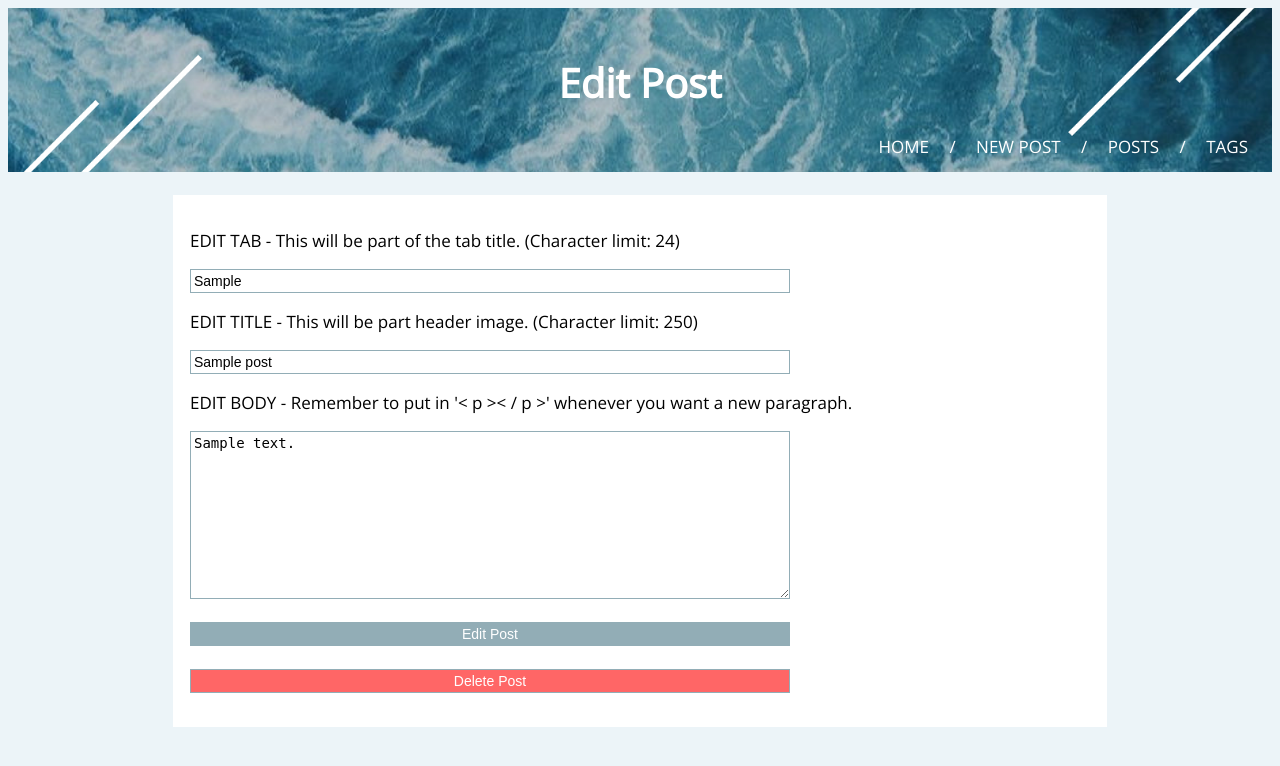
After one commit to kellysjung/old-website, a PHP site: page /edit-post.php?postId=1 in a window 1280 px wide. The commit adds this page. Shown: the top 766 px of the page. Run offline with PHP 8.4, Linux system fonts and the light colour scheme; tables that the repository leaves empty or names only in its code hold one stand-in row (values such as "Sample post").

Commit message:
pre-admin

```diff
--- a/contact.php
+++ b/contact.php
@@ -10,13 +10,13 @@ navbar('Contact | Kelly Jung', 'Get in Touch', 'headerMain');
 			<i class="fa fa-envelope"></i> kelly.jung@lessannoyingcrm.com
 		</div>
 
-		<div class="contactForm">
+		<div class="defaultForm">
 			<form action="mailto:kellyjung96@gmail.com" method="POST" enctype="text/plain">
 				<input type="text" placeholder="Name" required name="Name"><br><br>
 				<input type="text" placeholder="Email Address" required name="Email"><br><br>
 				<input type="text" placeholder="Subject" required name="Subject"><br><br>
-				<textarea class="contactMsg" type="text" placeholder="Message" required name="Message"></textarea><br><br>
-				<input class='commentBtn' type="submit" value="Send Email">
+				<textarea class="defaultFormBody" type="text" placeholder="Message" required name="Message"></textarea><br><br>
+				<input class='defaultFormBtn' type="submit" value="Send Email">
 			</form>
 		</div>
 	</div>
--- /dev/null
+++ b/edit-post.php
@@ -0,0 +1,25 @@
+<?php
+include('config/init.php');
+adminNavbar('Edit Post | Kelly Jung', "Edit Post", 'headerMain');
+
+$postId = $_REQUEST['postId'];
+
+$post = editPost($postId);
+
+?>
+
+<div class='main'>
+	<div class='blogPosts'>
+		<form class='editForm' action='update-post.php' method='POST'>
+			<input type='hidden' name='postId' value='<?php echo $postId;?>'>
+			<p>EDIT TAB - This will be part of the tab title. (Character limit: 24)</p>
+			<input name='tab' type='text' maxlength='24' value='<?php echo $post['tab']; ?>' required><br>
+			<p>EDIT TITLE - This will be part header image. (Character limit: 250)</p>
+			<input name='title' type='text' maxlength='250' value='<?php echo $post['title']; ?>' required><br>
+			<p>EDIT BODY - Remember to put in '< p >< / p >' whenever you want a new paragraph.</p>
+			<textarea name='body' class='editFormBody' rows="10" cols="70" required><?php echo $post['body']; ?></textarea><br><br>
+			<input class='defaultFormBtn' type='submit' name='update' value='Edit Post'><br><br>
+			<input class='deleteBtn' type='submit' name='delete' value='Delete Post'>
+		</form>
+	</div>
+</div>
--- a/include/head-foot.php
+++ b/include/head-foot.php
@@ -26,10 +26,31 @@ function navbar($title, $h1, $headerClass) {
 		";
 	}
 
+	function adminNavbar($title, $h1, $headerClass) {
+		echo "
+		<html>
+		<head>
+			<title>$title</title>
+			<link rel='stylesheet' href='style.css?Time=".microtime()."'/>
+			<link rel='stylesheet' href='https://cdnjs.cloudflare.com/ajax/libs/font-awesome/4.7.0/css/font-awesome.min.css'>
+			<link href='https://fonts.googleapis.com/css?family=Open+Sans:300|Roboto:100' rel='stylesheet'>
+		</head>
+		<body>
+			<div class='$headerClass'><h1>$h1</h1>
+				<div class='nav'>
+					<a href='index.php'>HOME</a> /
+					<a href='create-post.php'>NEW POST</a> /
+					<a href='admin.php'>POSTS</a> /
+					<a href='view-tag.php'>TAGS</a>
+				</div>
+			</div><br>
+			";
+		}
+
 		function footer() {
 			echo "
 			<br><div class='hoverBox'>
-		<a href='' class='fa fa-arrow-up'></a>
+			<a href='#' class='fa fa-arrow-up'></a>
 			<span class='hoverText'>Back To Top</span>
 		</div>
 		<br>
--- a/include/posts.php
+++ b/include/posts.php
@@ -42,15 +42,50 @@ function listTags() {
 // LISTS ALL POSTS PERTAINING TO TAG; USED IN view-tag.php
 function listTagPosts($tagId) {
 	$taggedPosts = dbQuery("SELECT * FROM blog_posts INNER JOIN blogPost_tag_link ON blogPost_tag_link.postId = blog_posts.postId INNER JOIN tags ON tags.tagId = blogPost_tag_link.tagId WHERE tags.tagId = :tagId", array ("tagId"=>$tagId))->fetchAll();
+	if(!$taggedPosts) {
+		echo("No tagged posts found.");
+		exit;
+	}
 	foreach ($taggedPosts as $post) {
 		echo '<a href="view-post.php?postId='.$post['postId'].'">'.$post['title'].'</a><br>';
 	}
 }
 
+// LISTS ALL COMMENTS FOR A POST; USED IN view-post.php
 function listComments($postId) {
 	$comments = dbQuery("SELECT * FROM comments INNER JOIN blog_posts ON blog_posts.postId = comments.postId WHERE comments.postId = :postId ORDER BY commentId DESC" , array ("postId"=>$postId))->fetchAll();
-	echo '<hr>';
+	echo '<hr><br>';
+	if(!$comments) {
+		echo "No comments yet.<hr><br>";
+	}
+
 	foreach ($comments as $comment) {
-		echo '<div class="commentUserBox">'.$comment['commentUser'].'</div>'.'<div class="commentBodyBox">'.$comment['commentBody'].'</div><br><hr>';
+		echo '<div class="commentUserBox">'.$comment['commentUser'].'<div class="datetime">'.$comment['commentDate'].' @ '.$comment['commentTime'].'</div></div><div class="commentBodyBox">'.$comment['commentBody'].'</div><br><hr>';
 	}
 }
+
+function listAdminPosts() {
+	$posts = dbQuery("SELECT * FROM blog_posts ORDER BY postId DESC")->fetchAll();
+	foreach ($posts as $post) {
+		echo '<a href = edit-post.php?postId='.$post['postId'].' type="button"> Edit / Delete Post</a>' . ':';
+		echo '   ';
+		echo '<a href="view-post.php?postId='.$post['postId'].'">'.$post['title'].'</a><br><br>';
+	};
+}
+
+function editPost($postId) {
+	$editPost = dbQuery("SELECT * FROM blog_posts WHERE postId = :postId", array ("postId"=>$postId))->fetch();
+	return $editPost;
+}
+
+
+// DATE AND TIME FUNCTIONS
+	function returnDateTime() {
+		return date("n\-j\-y \@ h:i A");
+	}
+	function returnDate() {
+		return date("n\-j\-y");
+	}
+	function returnTime() {
+		return date("h:i A");
+	}
--- a/style.css
+++ b/style.css
@@ -1,5 +1,4 @@
 html{
-	/*background-color: white;*/
 	background-color: #ecf4f8;
 	font-family: 'Roboto', sans-serif;
 	font-family: 'Open Sans', sans-serif;
@@ -159,15 +158,8 @@ th{
 	text-align: left;
 	margin: auto;
 }
-.contactForm {
+.defaultForm {
 	margin: auto;
-}
-.contactForm input{
-	width: 300px;
-	/*text-align: right;*/
-	margin: auto;
-	font-size: 14px;
-	border:1px solid #92ADB6;
 }
 .contactMsg{
 	width: 300px;
@@ -176,41 +168,65 @@ th{
 	font-size: 14px;
 	border:1px solid #92ADB6;
 }
-.commentForm input{
+.editForm input{
+	width: 600px;
+	margin: auto;
+	font-size: 14px;
+	border:1px solid #92ADB6;
+	padding: 3px;
+}
+.editFormBody{
+	width: 600px;
+	margin: auto;
+	font-size: 14px;
+	border:1px solid #92ADB6;
+	padding: 3px;
+}
+.defaultForm input{
 	width: 300px;
 	margin: auto;
 	font-size: 14px;
 	border:1px solid #92ADB6;
 	padding: 3px;
 }
-.commentBody{
+.defaultFormBody{
 	width: 300px;
 	margin: auto;
 	font-size: 14px;
 	border:1px solid #92ADB6;
 	padding: 3px;
 }
-.commentBtn{
+.defaultFormBtn{
 	background-color: #92ADB6;
+	color: white;
+}
+.deleteBtn{
+	background-color: #ff6666;
 	color: white;
 }
 .commentUserBox {
 	display: inline-block;
 	text-align: center;
-	width: 150px;
-	margin: 10px;
-	border-right:1px solid #92ADB6;
+	width: 16%;
+	margin: 12px;
 	font-weight: bold;
+	float: left;
+	/*word-wrap: break-word;*/
+}
+.datetime{
+	font-size: 10px;
 }
 .commentBodyBox {
+	border-left:1px solid gray;
+	padding-left: 15px;
 	display: inline-block;
 	margin: 10px;
 	font-size: 14px;
+	width: 74%;
 }
 .blogPosts{
 	text-align: left;
 }
-
 .hoverBox{
 	position: relative;
 	display: inline-block;
--- a/view-tag.php
+++ b/view-tag.php
@@ -8,7 +8,7 @@ navbar($specificTag['tagName'].' | Kelly Jung', $specificTag['tagName'].' Posts'
 echo "
 <div class='main'>".
 	$specificTag['tagDescription']
-	."<div class='blogPosts'>
+	."<hr><div class='blogPosts'>
 		<ul>";
 			listTagPosts($tagId);
 			echo"
```
Also changed, not shown: add-comment.php (+5 -2 lines), add-post.php (added, +21 -0 lines), admin.php (added, +13 -0 lines), create-post.php (added, +21 -0 lines), index.php (+7 -1 lines), update-post.php (added, +38 -0 lines), view-post.php (+10 -8 lines). Lines whose indentation alone changed are shown as unchanged.
